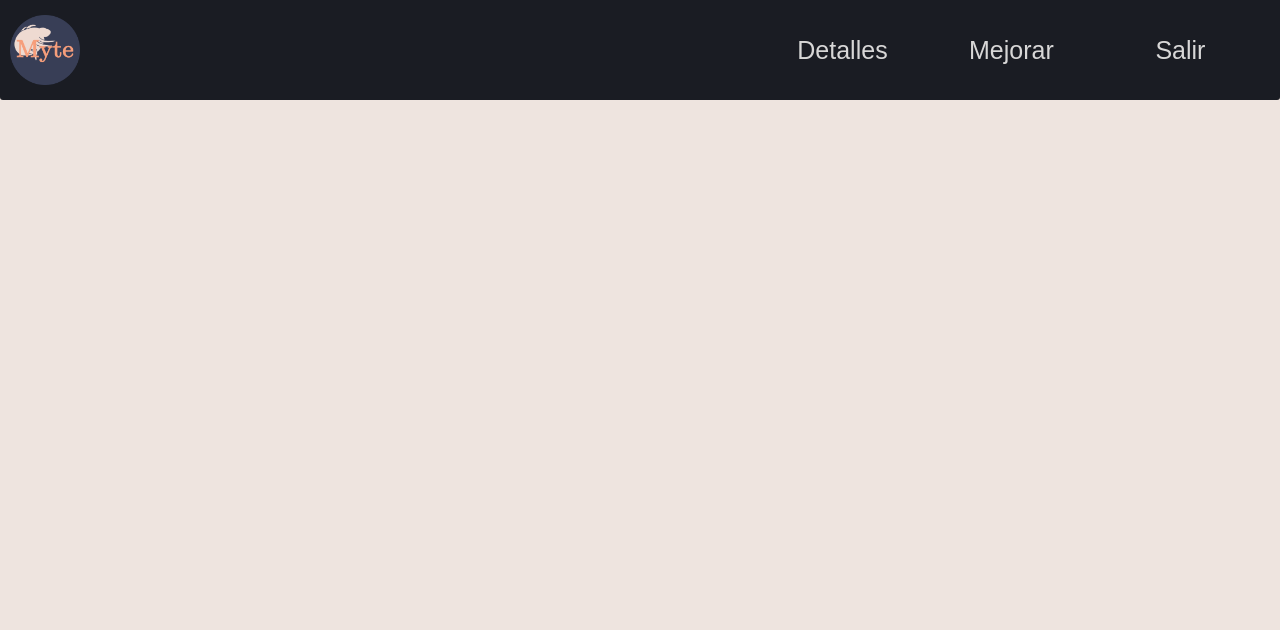
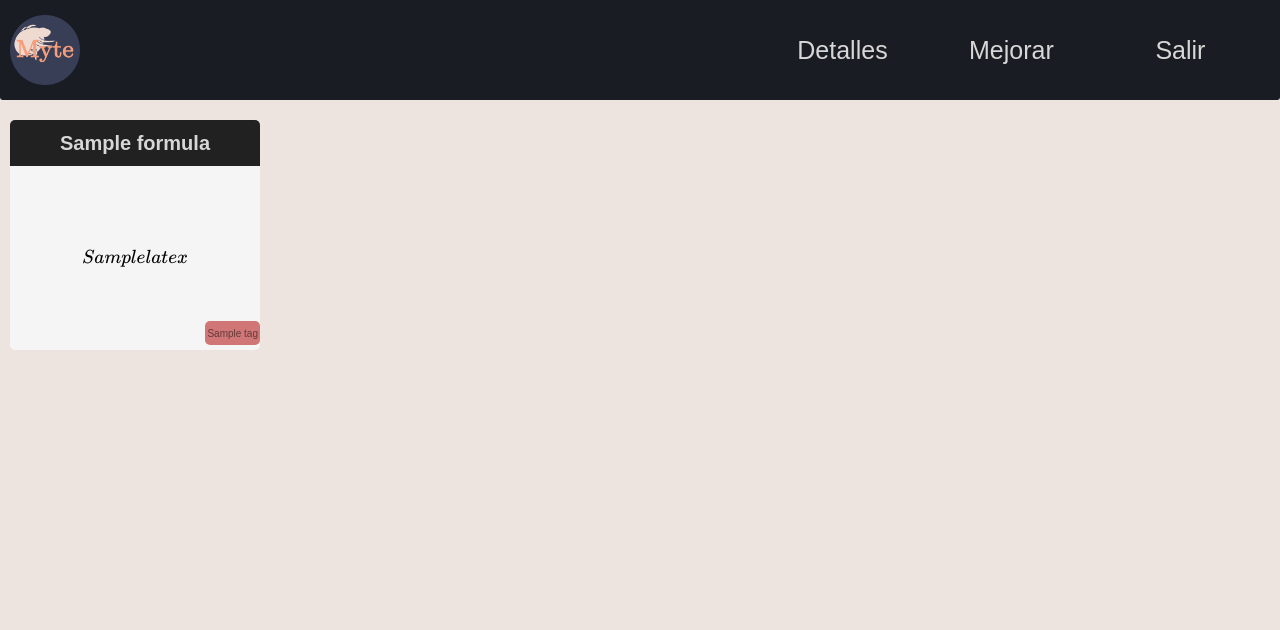
Before and after one commit to VashLT/Myte, a Django app: template main/templates/main/home.html in a window 1280 px wide. Shown: the top 630 px of the page. Run offline with Django 3.2, Linux system fonts and the light colour scheme; the template is opened without the code that fills it: most values are stand-ins (such as "Sample title", 1, 10 or a date in 2020); style sheets or scripts are compiled from the project's sources; some libraries are stand-ins or nearby versions.

Commit message:
integrated formulas loader to home page and added new filters

```diff
--- a/main/templates/main/home.html
+++ b/main/templates/main/home.html
@@ -1,5 +1,6 @@
 {% extends 'base.html' %}
 {% load static %}
+{% load filters %}
 {% load widget_tweaks %}
 
 {% block title %}Home{% endblock %}
@@ -8,7 +9,6 @@
 
 {% block body %}
 <div class="overlay"></div>
-
 
 {% block nav %}
 <nav class="nav-bar--home">
@@ -54,6 +54,67 @@
 </div>
 {% endblock %}
 
+{% block content %}
+<div class="c-formulas">
+{% for formula in formulas %}
+    <div data-modal-target="#modal{{ forloop.counter }}" class="c-formula" id="f{{ forloop.counter }}">
+        <div class="formula-header">
+            <h2>{{ formula.nombre }}</h2>
+        </div>
+        <div class="formula-content">
+            <p>$$ {{ formula.latex }} $$</p>
+            {% if formula.get_tags %}
+            <div class="c-tags">
+                {% for tag in formula.get_tags %}
+                <div>
+                    <p>{{ tag }}</p>
+                </div>
+                {% endfor %}
+            </div>
+            {% endif %}
+        </div>
+    </div>
+    <div class="modal-formula" id="modal{{ forloop.counter }}"> {# forloop.counter starts at 1 #}
+        <div class="aug-header">
+            <h1>{{ formula.nombre }}</h1>
+        </div>
+        <div class="aug-formula">
+            <p>$$ {{ formula.latex }} $$</p>
+        </div>
+        {% if formula.get_tags %}
+        <div class="aug-tags">
+            {% for tag in formula.get_tags %}
+            <div>
+                <p>{{ tag }}</p>
+            </div>
+            {% endfor %}
+        </div>
+        {% endif %}
+        <div class="aug-options">
+            {% if formula.images %}
+            <a href="{% url 'formulas:images' id_formula=formula.id) }} " class="option--yellow"
+                target="_blank">Imagenes</a>
+            {% else %}
+            <a class="option" aria-disabled="true">Imagenes</a>
+            {% endif %}
+            {% if formula.script %}
+            <a href="{% url 'formulas:script' id_formula = formula.id) }}" class="option--skin"
+                target="_blank">Ejecutar script</a>
+            {% else %}
+            <a class="option" aria-disabled="true">Ejecutar script</a>
+            {% endif %}
+            {% if user.is_premium %}
+            <a href="{% url 'formulas:edit' id_formula=formula.id) }}" class="option--green"
+                target="_blank">Editar</a>
+            {% endif %}
+            <a href="{% url 'formulas:delete' id_formula=formula.id) }}" id="delete" class="option--blue"
+                target="_blank">Eliminar</a>
+        </div>
+    </div>
+{% endfor %}
+</div>
+{% endblock %}
+
 <div class="expand-bar" id="ctrl-side-bar">
     <img src="{% static 'images/arrow.png' %}" style="width: 17px; height: 29px;">
 </div>
--- a/main/templatetags/filters.py
+++ b/main/templatetags/filters.py
@@ -5,6 +5,12 @@ from django.utils.translation import gettext as _
 from django.utils.html import mark_safe
 
 register = template.Library()
+
+
+@register.filter
+def call_method(obj, method_name, *args):
+    method = getattr(obj, method_name)
+    return method(*args)
 
 
 @register.filter
--- a/main/views.py
+++ b/main/views.py
@@ -23,6 +23,10 @@ def index(request):
 def home(request):
     user = request.user
     formulas = load_formulas(user)
+    print("loaded following formulas")
+    for formula in formulas:
+        print(formula)
+
     if formulas:
         messages.info(request, "Succesfully loaded %d formulas" %
                       len(formulas))
```
Also changed, not shown: main/utils.py (added, +8 -0 lines).
